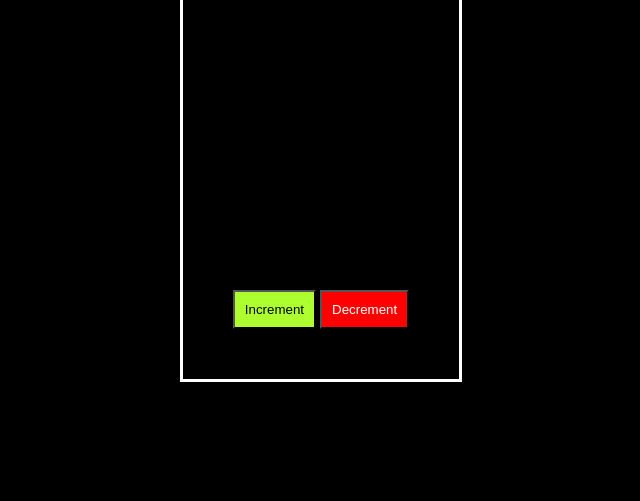
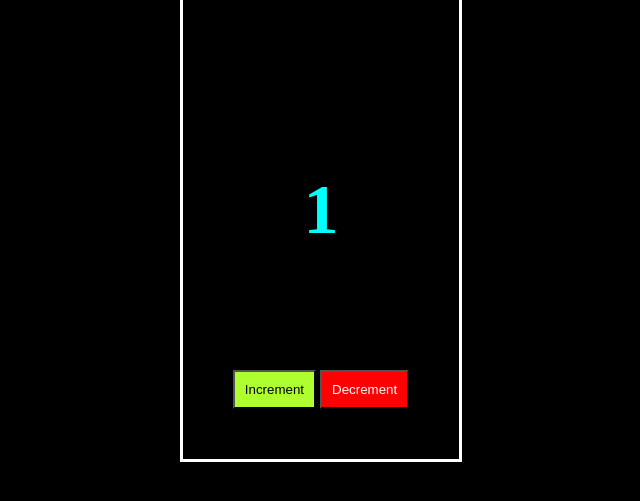
Before and after one commit to alauddindipu/countertry, a plain HTML site: page index.html in a window 1280 px wide. Both pictures are taken after a click on the button "Increment". Shown: the part 191-692 px from the top of the page, without its empty margins (319-959 px from the left). Drawn offline with Linux system fonts and the light colour scheme.

Commit message:
Inc dec working initia stage

```diff
--- a/index.html
+++ b/index.html
@@ -56,9 +56,18 @@
     </div>
     <!-- js started -->
 <script>
-    let initVal=0;
-    document.getElementById('val')=initVal;
-    document.getElementById('inc')
+     let initVal=0;
+    document.getElementById('val').innerText=initVal;
+    document.getElementById('inc').addEventListener('click',incFunction);
+    document.getElementById('dec').addEventListener('click',decFunction);
+
+    function incFunction(){
+        document.getElementById('val').innerHTML=++initVal;
+    }
+
+    function decFunction(){
+        document.getElementById('val').innerHTML=--initVal;
+    }
 </script>
 </body>
 </html>
```
